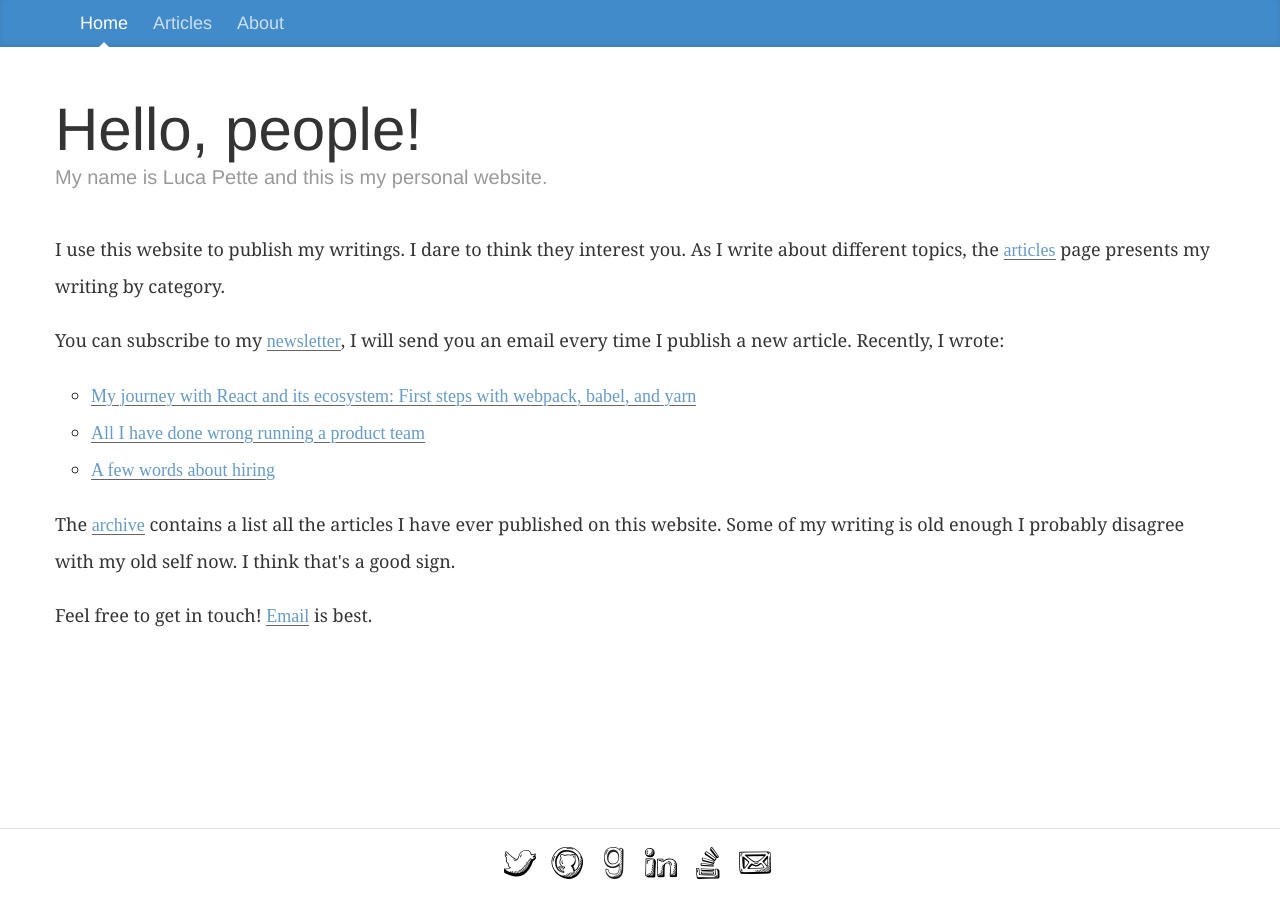
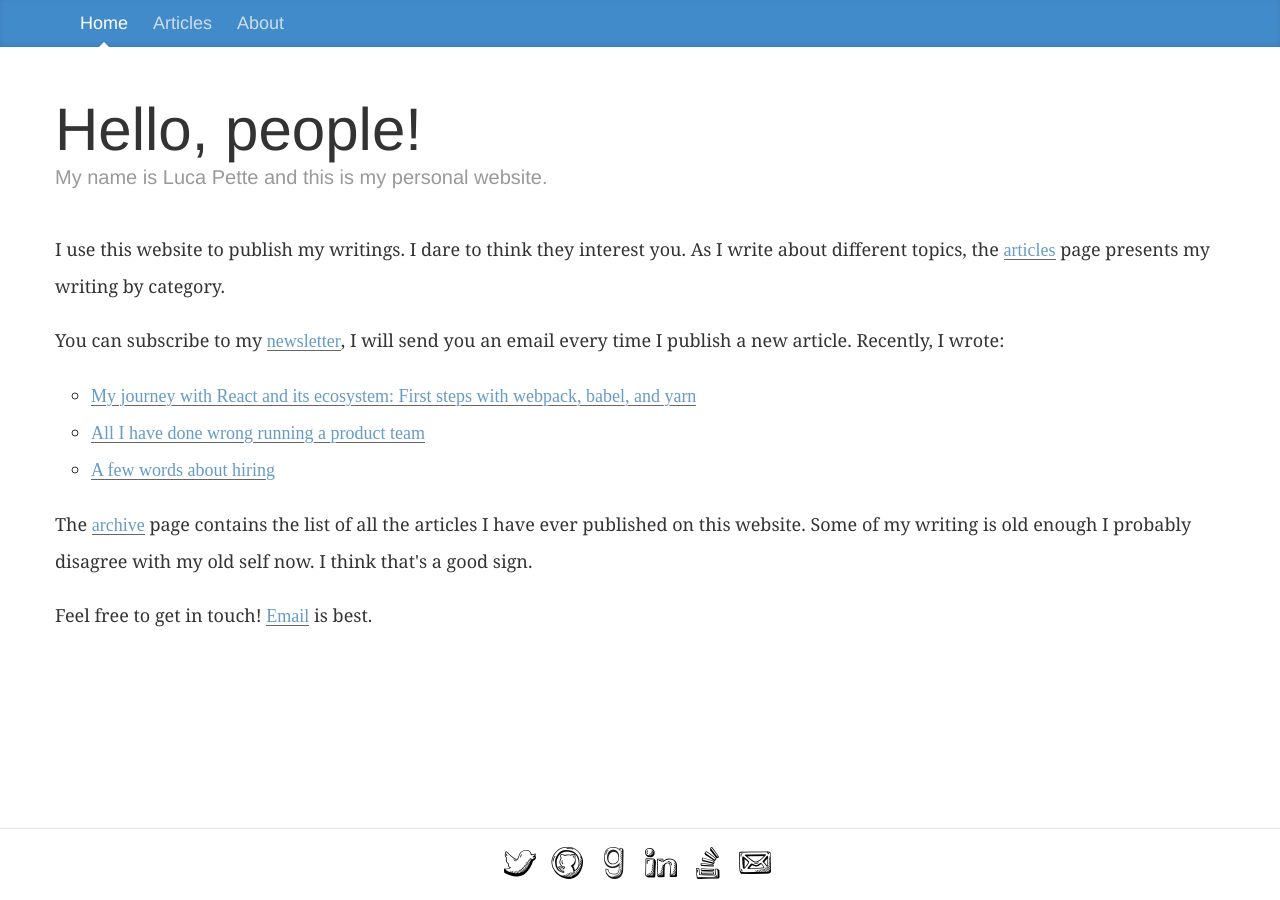
Before and after one commit to lucapette/lucapette.github.com, a Jekyll site: the page built from index.html, in a window 1280 px wide. Built offline with Jekyll 4.4.1, drawn with Linux system fonts in a browser that asks for light colours; nearby versions of some CDN libraries.

Commit message:
Better wording

```diff
--- a/index.html
+++ b/index.html
@@ -30,9 +30,10 @@ keywords: lucapette
   </ul>
   </p>
 
-  <p>The <a href="/archive.html">archive</a> contains a list all the articles
-  I have ever published on this website. Some of my writing is old enough I
-  probably disagree with my old self now. I think that's a good sign.</p>
+  <p>The <a href="/archive.html">archive</a> page contains the list of all the
+  articles I have ever published on this website. Some of my writing is old
+  enough I probably disagree with my old self now. I think that's a good
+  sign.</p>
 
   <p> Feel free to get in touch! <a href=mailto:lucapette@gmail.com>Email</a>
   is best.</p>
```
